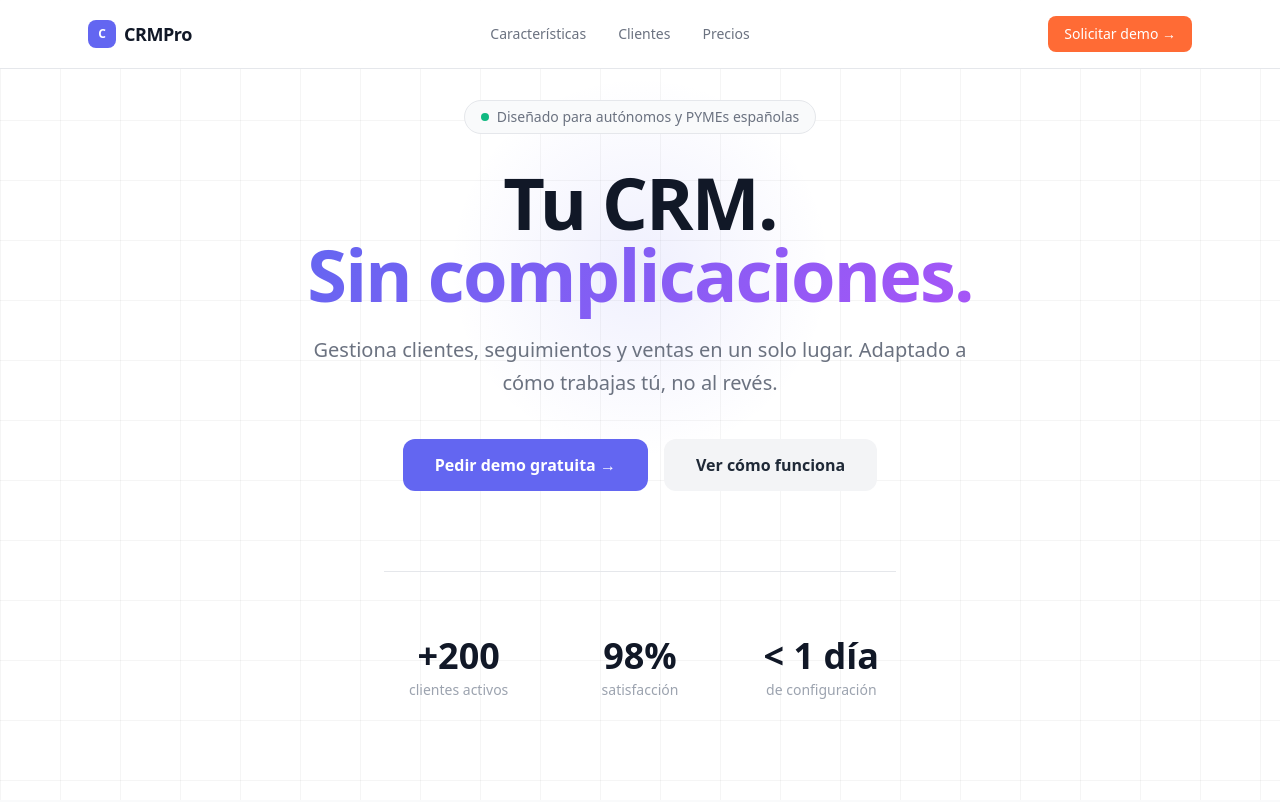
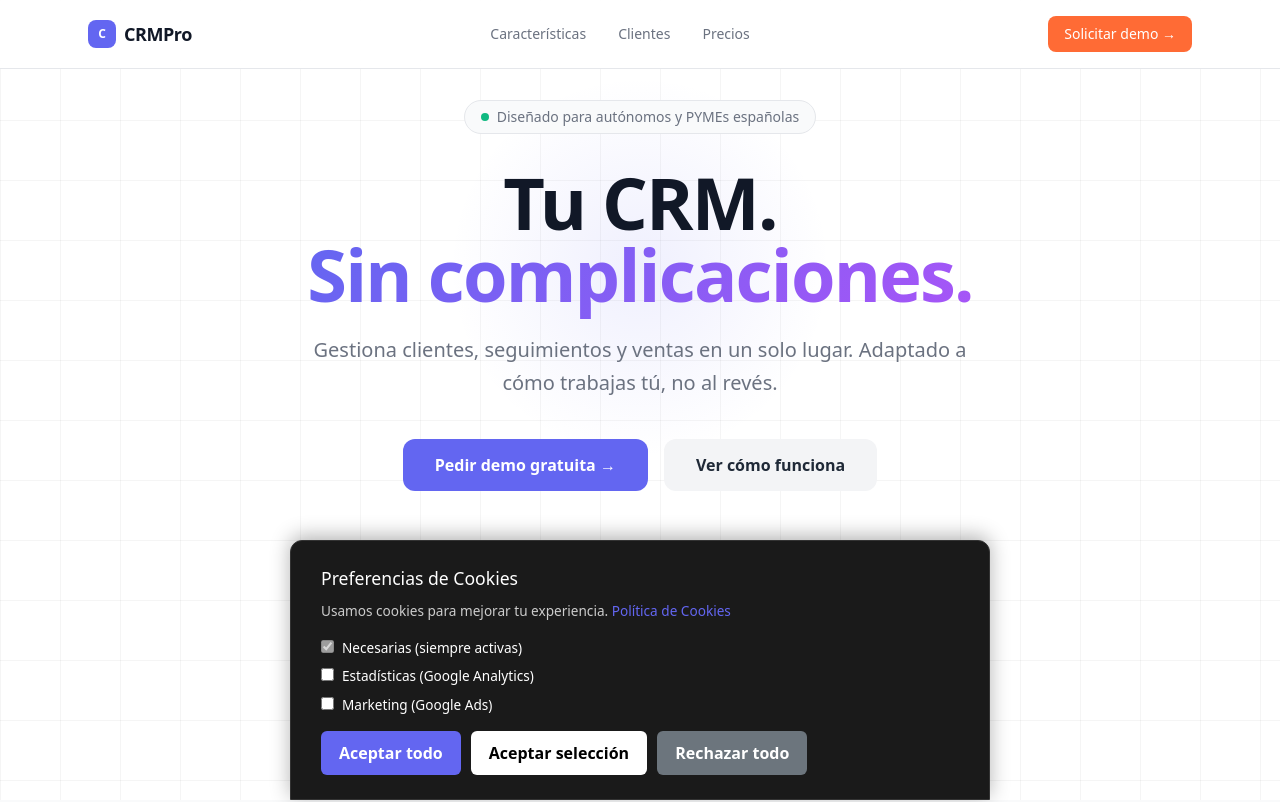
Before and after one commit to DavidCamposRoca/landing-crm, a React (Vite) app: page / in a window 1280 px wide. Shown: the top 802 px of the page. Built offline with nearby package versions, Linux system fonts and the light colour scheme.

Commit message:
banner cookies y formulario completo

```diff
--- a/src/App.jsx
+++ b/src/App.jsx
@@ -1,3 +1,4 @@
+import ConsentBanner from './components/ConsentBanner'
 import Navbar from './components/Navbar'
 import Hero from './components/Hero'
 import Features from './components/Features'
@@ -16,6 +17,7 @@ function App() {
       <Testimonios />
       <Formulario />
       <Footer />
+      <ConsentBanner />
     </div>
   )
 }
--- /dev/null
+++ b/src/components/ConsentBanner.jsx
@@ -0,0 +1,52 @@
+import { useEffect, useState } from 'react'
+
+export default function CookieBanner() {
+  const [visible, setVisible] = useState(false)
+  const [analytics, setAnalytics] = useState(false)
+  const [marketing, setMarketing] = useState(false)
+
+  useEffect(() => {
+    const pref = localStorage.getItem('cookie_pref')
+    if (!pref) setTimeout(() => setVisible(true), 500)
+  }, [])
+
+  const handleConsent = (an, mk) => {
+    localStorage.setItem('cookie_pref', JSON.stringify({ analytics: an, marketing: mk }))
+    setVisible(false)
+  }
+
+  if (!visible) return null
+
+  return (
+    <div style={{
+      position: 'fixed', bottom: 0, left: 0, right: 0,
+      background: '#1a1a1a', color: '#fff', padding: '24px 30px',
+      zIndex: 9999, maxWidth: '700px', margin: '0 auto',
+      borderRadius: '12px 12px 0 0', border: '1px solid #333',
+      boxShadow: '0 -4px 20px rgba(0,0,0,0.3)'
+    }}>
+      <h3 style={{margin: '0 0 10px', fontSize: '1.1em'}}>Preferencias de Cookies</h3>
+      <p style={{fontSize: '0.85em', color: '#ccc', marginBottom: '16px'}}>
+        Usamos cookies para mejorar tu experiencia.{' '}
+        <a href="https://marketingwebmadrid.es/politica-de-cookies/" target="_blank" style={{color: '#6366f1'}}>Política de Cookies</a>
+      </p>
+      <label style={{display:'block', marginBottom:'8px', fontSize:'0.85em'}}>
+        <input type="checkbox" disabled checked readOnly style={{marginRight:'8px'}} />
+        Necesarias (siempre activas)
+      </label>
+      <label style={{display:'block', marginBottom:'8px', fontSize:'0.85em'}}>
+        <input type="checkbox" checked={analytics} onChange={e => setAnalytics(e.target.checked)} style={{marginRight:'8px', accentColor:'#6366f1'}} />
+        Estadísticas (Google Analytics)
+      </label>
+      <label style={{display:'block', marginBottom:'16px', fontSize:'0.85em'}}>
+        <input type="checkbox" checked={marketing} onChange={e => setMarketing(e.target.checked)} style={{marginRight:'8px', accentColor:'#6366f1'}} />
+        Marketing (Google Ads)
+      </label>
+      <div style={{display:'flex', gap:'10px', flexWrap:'wrap'}}>
+        <button onClick={() => handleConsent(true, true)} style={{background:'#6366f1', color:'#fff', border:'none', padding:'10px 18px', borderRadius:'6px', fontWeight:'600', cursor:'pointer'}}>Aceptar todo</button>
+        <button onClick={() => handleConsent(analytics, marketing)} style={{background:'#fff', color:'#000', border:'none', padding:'10px 18px', borderRadius:'6px', fontWeight:'600', cursor:'pointer'}}>Aceptar selección</button>
+        <button onClick={() => handleConsent(false, false)} style={{background:'#6c757d', color:'#fff', border:'none', padding:'10px 18px', borderRadius:'6px', fontWeight:'600', cursor:'pointer'}}>Rechazar todo</button>
+      </div>
+    </div>
+  )
+}
--- a/src/components/Formulario.jsx
+++ b/src/components/Formulario.jsx
@@ -3,7 +3,7 @@ import { supabase } from '../supabase'
 
 export default function Formulario() {
   const [enviado, setEnviado] = useState(false)
-  const [form, setForm] = useState({ nombre: '', email: '', telefono: '', empresa: '', mensaje: '' })
+  const [form, setForm] = useState({ nombre: '', email: '', telefono: '', empresa: '', mensaje: '', privacidad: false })
   const handleChange = e => setForm({ ...form, [e.target.name]: e.target.value })
   const handleSubmit = async e => {
     e.preventDefault()
@@ -41,6 +41,23 @@ export default function Formulario() {
             <input name="telefono" type="tel" onChange={handleChange} placeholder="Teléfono (opcional)" className={inputClass} />
             <input name="empresa" onChange={handleChange} placeholder="Empresa o sector (opcional)" className={inputClass} />
             <textarea name="mensaje" onChange={handleChange} placeholder="¿Qué necesitas gestionar?" rows={3} className={inputClass} />
+            <div className="flex items-start gap-3">
+              <input
+                type="checkbox"
+                name="privacidad"
+                id="privacidad"
+                required
+                onChange={e => setForm({ ...form, privacidad: e.target.checked })}
+                className="mt-1 accent-indigo-500"
+              />
+              <label htmlFor="privacidad" className="text-xs text-gray-500 leading-relaxed">
+                He leído y acepto la{' '}
+                <a href="/politica-de-privacidad" target="_blank" className="text-indigo-400 hover:underline">
+                  política de privacidad
+                </a>
+                . Marketing Web Madrid tratará tus datos para gestionar tu solicitud de demo. No se cederán a terceros salvo obligación legal.
+              </label>
+            </div>
             <button type="submit" className="w-full bg-indigo-500 hover:bg-indigo-600 text-white py-3.5 rounded-xl font-semibold transition mt-2">Quiero mi demo gratuita →</button>
             <p className="text-center text-xs text-gray-400">Sin spam. Sin tarjeta de crédito.</p>
           </form>
```
